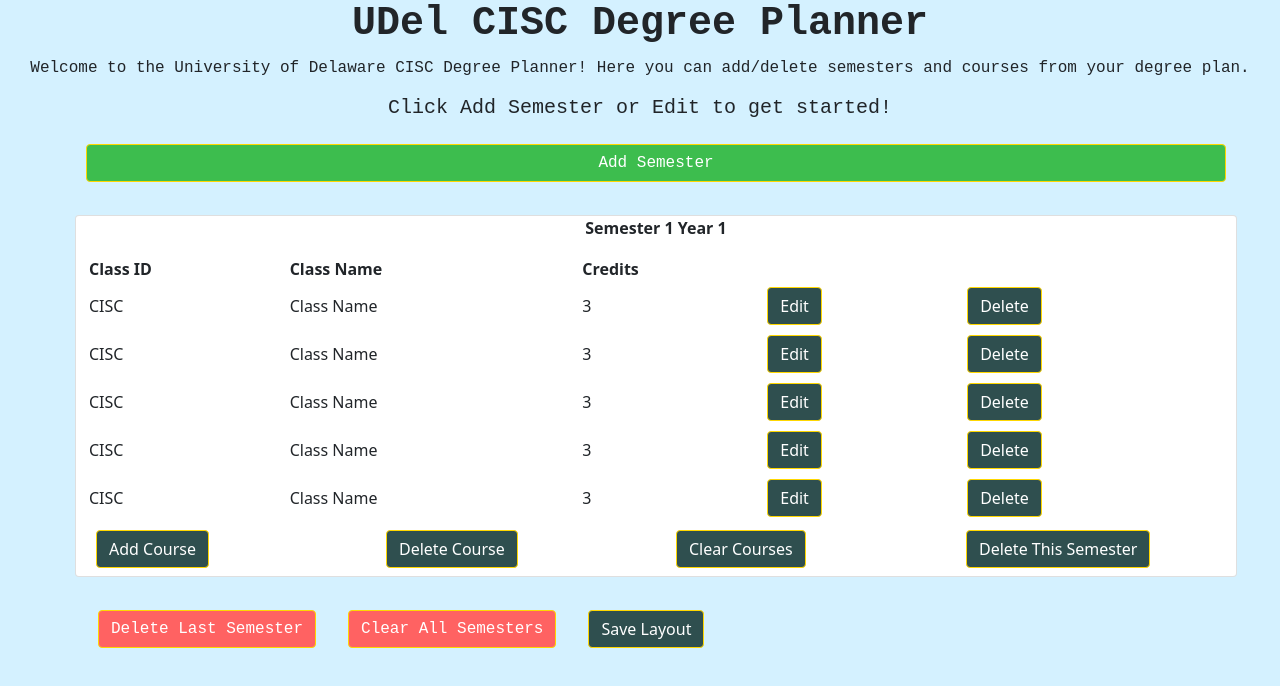
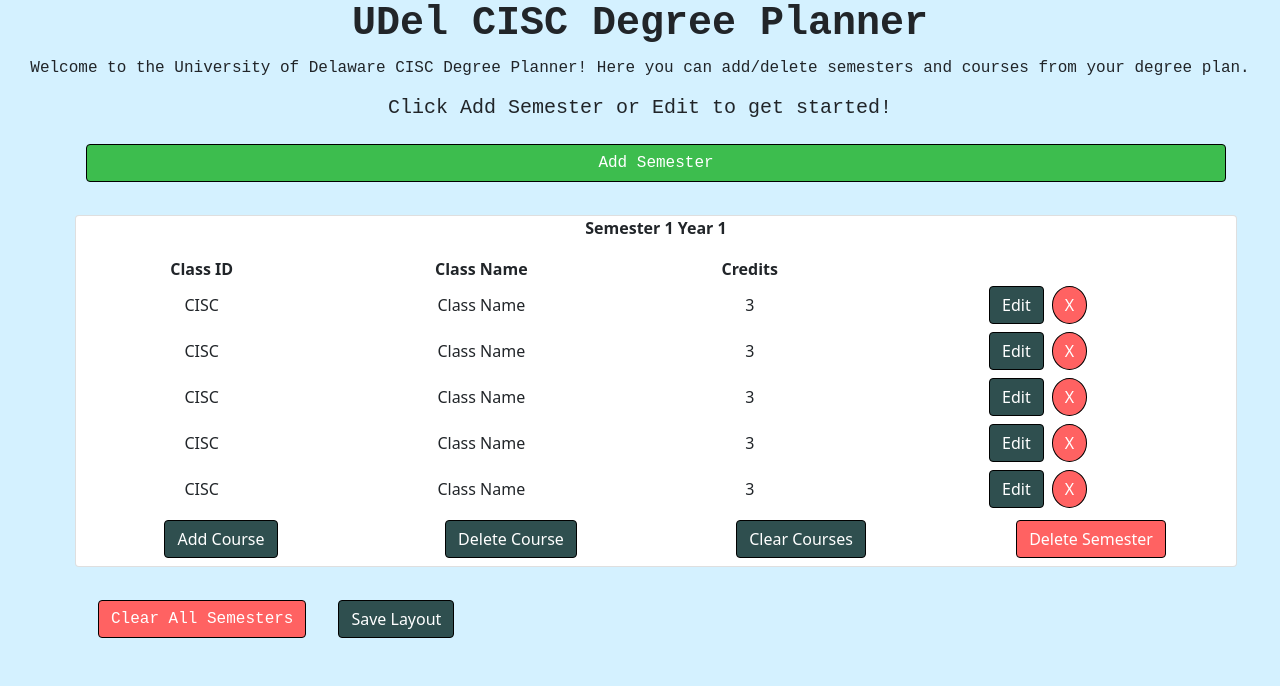
Before and after one commit to UD-CISC275-F21/ud-cis-scheduler-team-17, a React (Create React App) app: page / in a window 1280 px wide. Shown: the top 686 px of the page. Built offline with nearby package versions, Linux system fonts and the light colour scheme.

Commit message:
Clearer buttons

```diff
--- a/src/components/ClassTable.tsx
+++ b/src/components/ClassTable.tsx
@@ -98,8 +98,10 @@ export function ClassTable({currID, currentSem, currYear, semList, setSemList, l
     //<Row>ID {semesterID}</Row>
     //<Row>ID {currID} SemesterNo. {currentSem} YearNo. {currYear}</Row>
     return (
-        <Row><Card className="m-3">
-            <Row><p className="text-center"><strong>Semester {currentSem} Year {currYear}</strong></p></Row>
+        <Row><Card className="text-center m-3">
+            <Col>
+                <p className="text-center"><strong>Semester {currentSem} Year {currYear}</strong></p>
+            </Col>
             <table>
                 <thead><tr><th>Class ID</th><th>Class Name</th><th>Credits</th></tr></thead>
                 { classList.map((sbj: Class) => {
@@ -149,17 +151,17 @@ export function ClassTable({currID, currentSem, currYear, semList, setSemList, l
                                 <td>{sbj.courseID}</td>
                                 <td>{sbj.name}</td>
                                 <td>{sbj.credits}</td>
-                                <td><Button className="m-1" onClick={() => editSem(sbj.key)}>Edit</Button></td>
-                                <td><Button className="m-1" onClick={() => deleteCourse(sbj.key)}>Delete</Button></td>
+                                <Button className="m-1" onClick={() => editSem(sbj.key)}>Edit</Button>
+                                <Button className="btn btn-small-delete rounded-circle m-1" onClick={() => deleteCourse(sbj.key)}>X</Button>
                             </tr>
                     );
                 })}
             </table>
             <Row>
                 <Col><Button className="m-2" data-testid="add-course-button"onClick={addCourse}>Add Course</Button></Col>
-                <Col><Button className="m-2" data-testid="delete-last-course-button" onClick = {deleteLastCourse}><div className="btn-del-course">Delete Course</div></Button></Col>
+                <Col><Button className="m-2" data-testid="delete-last-course-button" onClick = {deleteLastCourse}>Delete Course</Button></Col>
                 <Col><Button className="m-2" data-testid="clear-courses-button" onClick={clearCourse}>Clear Courses</Button></Col>
-                <Col><Button className="m-2" data-testid="delete-this-semester-button" onClick={deleteSem}>Delete This Semester</Button></Col>
+                <Col><Button className="btn btn-delete m-2" data-testid="delete-this-semester-button" onClick={deleteSem}>Delete Semester</Button></Col>
             </Row>
         </Card></Row>
     );
--- a/src/components/SemesterViewer.tsx
+++ b/src/components/SemesterViewer.tsx
@@ -42,16 +42,6 @@ export function SemesterTable() : JSX.Element {
         setSemesterCounter(tempSemCounter);
     }
 
-    function deleteSemester() {
-        setID(currentID-1);
-        const sems: Semester[] = [...allSemesters];
-        sems.pop();
-        if (!sems[0]) {
-            setID(-1);
-        }
-        changeSemesters(sems);
-    }
-
     function deleteAllSems() {
         setID(-1);
         changeSemesters([]);
@@ -88,7 +78,6 @@ export function SemesterTable() : JSX.Element {
                     })}
                 </table>
             </Row>
-            <Button data-testid="delete-last-semester-button" onClick={deleteSemester} className="btn btn-delete m-3" style={{fontFamily: "Courier New"}}>Delete Last Semester</Button>
             <Button data-testid="clear-all-semesters-button" onClick={deleteAllSems} className="btn btn-delete m-3" style={{fontFamily: "Courier New"}}>Clear All Semesters</Button>
             <Button data-testid="save-to-local-button" onClick={saveToLocal} className="btn btn-save m-3">Save Layout</Button>
         </>
--- a/src/override.css
+++ b/src/override.css
@@ -1,6 +1,6 @@
 .btn {
     background-color: darkslategray;
-    border-color: gold;
+    border-color: black;
 }
 
 .btn-delete {
@@ -10,3 +10,7 @@
 .btn-add {
     background-color: rgb(61, 189, 78);
 }
+
+.btn-small-delete {
+    background-color: rgb(255, 98, 98);
+}
```
